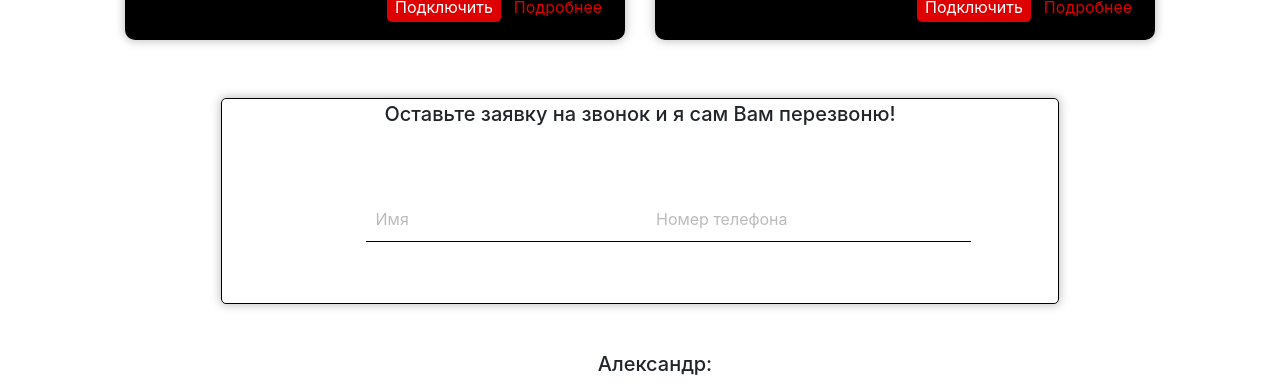
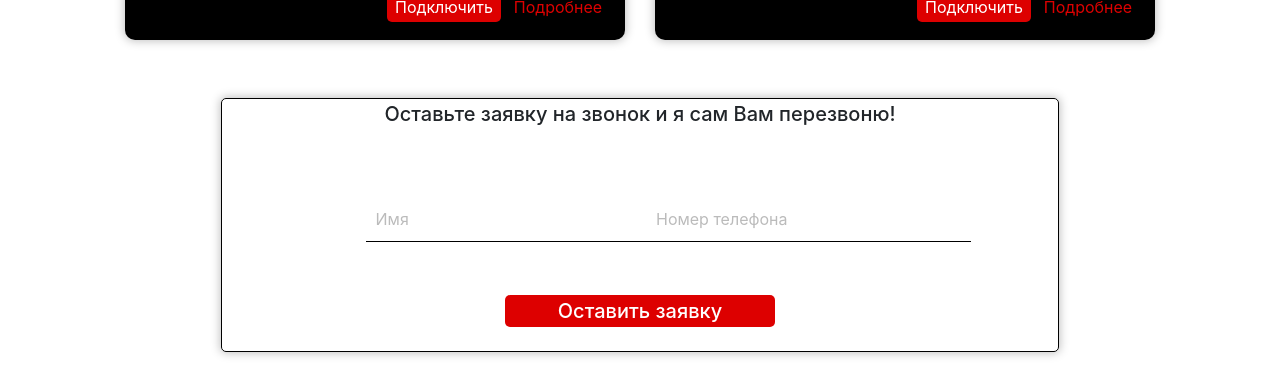
Before and after one commit to babo4ka/sanya_mts, a React (Create React App) app: page / in a window 1280 px wide. Shown: the part 905-1294 px from the top of the page. Built offline with nearby package versions, Linux system fonts and the light colour scheme.

Commit message:
16:19 25.03.2022

```diff
--- a/src/components/CallRequest.jsx
+++ b/src/components/CallRequest.jsx
@@ -3,95 +3,87 @@ import $ from 'jquery'
 import { useEffect } from 'react'
 const CallRequest = () =>{
 
+    const bigStyles = {
+        normal_margin:'0px 0px 5px 1px',
+        float_margin:'-15px 0px 0px 1px',
+        top:0,
+        left:0
+    }
+
+    let littleStyles = {
+        normal_margin_l: -$('.input_field, .input_holder label').width()/2,
+        normal_margin_t: -$('.input_field, .input_holder label').height()/2,
+        float_margin_l: -$('.input_field, .input_holder label').width()/2,
+        float_margin_t: -$('.input_field, .input_holder label').height()/2 - 15,
+        top:'50%',
+        left:'50%'
+    }
+
+    const setFloatStyles = (i)=>{
+        if($(window).width()>991){
+            $(`#input_holder_${i} label`).css('margin', bigStyles.float_margin)
+            $(`#input_holder_${i} label`).css('top', bigStyles.top)
+            $(`#input_holder_${i} label`).css('left', bigStyles.left)
+        }else{
+            $(`#input_holder_${i} label`).css('margin-left', littleStyles.float_margin_l)
+            $(`#input_holder_${i} label`).css('margin-top', littleStyles.float_margin_t)
+            $(`#input_holder_${i} label`).css('top', littleStyles.top)
+            $(`#input_holder_${i} label`).css('left', littleStyles.left)
+        }
+    }
+
+    const setNormalStyles = (i)=>{
+        if($(window).width()>991){
+            $(`.input_field, #input_holder_${i} label`).css('margin', bigStyles.normal_margin)
+            $(`.input_field, #input_holder_${i} label`).css('top', bigStyles.top)
+            $(`.input_field, #input_holder_${i} label`).css('left', bigStyles.left)
+        }else{
+            $(`.input_field, #input_holder_${i} label`).css('margin-left', littleStyles.normal_margin_l)
+            $(`.input_field, #input_holder_${i} label`).css('margin-top', littleStyles.normal_margin_t)
+            $(`.input_field, #input_holder_${i} label`).css('top', littleStyles.top)
+            $(`.input_field, #input_holder_${i} label`).css('left', littleStyles.left)
+        }
+    }
+
     useEffect(async ()=>{
         for(let i=1; i<=2;i++){
-        $(`#input_field_${i}`).focus(()=>{
-            if($(window).width()>991){
-                $(`#input_holder_${i} label`).css('margin', '-15px 0px 0px 1px')
-                $(`#input_holder_${i} label`).css('top', '0')
-                $(`#input_holder_${i} label`).css('left', '0')
-            }else{
-                $(`#input_holder_${i} label`).css('margin-left', -$('.input_field, .input_holder label').width()/2)
-                $(`#input_holder_${i} label`).css('margin-top', -$('.input_field, .input_holder label').height()/2 - 15)
-                $(`#input_holder_${i} label`).css('top', '50%')
-                $(`#input_holder_${i} label`).css('left', '50%')
+            $(`#input_field_${i}`).focus(()=>{
+                setFloatStyles(i);
+            })
+
+            $(`#input_field_${i}`).focusout(()=>{
+                if($(`#input_field_${i}`).val() !== ''){
+                    setFloatStyles(i);
+                }else{
+                    setNormalStyles(i);
+                }
+            })
+    }
+
+        $(window).resize(()=>{
+            littleStyles.normal_margin_l = -$('.input_field, .input_holder label').width()/2;
+            littleStyles.normal_margin_t = -$('.input_field, .input_holder label').height()/2;
+
+            littleStyles.float_margin_l = -$('.input_field, .input_holder label').width()/2;
+            littleStyles.float_margin_t = -$('.input_field, .input_holder label').height()/2 - 15;
+
+
+            for(let i=1;i<=2;i++){
+                if($(`#input_field_${i}`).val() !== ''){
+                    setFloatStyles(i)
+                }else{
+                    setNormalStyles(i)
+                }
             }
 
         })
 
-        $(`#input_field_${i}`).focusout(()=>{
-            if($(`#input_field_${i}`).val() !== ''){
-                if($(window).width()>991){
-                    $(`#input_holder_${i} label`).css('margin', '-15px 0px 0px 1px')
-                    $(`#input_holder_${i} label`).css('top', '0')
-                    $(`#input_holder_${i} label`).css('left', '0')
-                }else{
-                    $(`#input_holder_${i} label`).css('margin-left', -$('.input_field, .input_holder label').width()/2)
-                    $(`#input_holder_${i} label`).css('margin-top', -$('.input_field, .input_holder label').height()/2 - 15)
-                    $(`#input_holder_${i} label`).css('top', '50%')
-                    $(`#input_holder_${i} label`).css('left', '50%')
-                }
-            }else{
-                if($(window).width()>991){
-                    $(`#input_holder_${i} label`).css('margin', ' 0px 0px 5px 1px')
-                    $(`#input_holder_${i} label`).css('top', '0')
-                    $(`#input_holder_${i} label`).css('left', '0')
-                }else{
-                    $(`#input_field_${i}, #input_holder_${i} label`)
-                    .css('margin-left', -$(`#input_field_${i}, #input_holder_${i} label`).width()/2)
+        $(window).ready(()=>{
+            littleStyles.normal_margin_l = -$('.input_field, .input_holder label').width()/2;
+            littleStyles.normal_margin_t = -$('.input_field, .input_holder label').height()/2;
 
-                    $(`#input_field_${i}, #input_holder_${i} label`)
-                    .css('margin-top', -$(`#input_field_${i}, #input_holder_${i} label`).height()/2)
-
-                    $(`#input_field_${i}, #input_holder_${i} label`).css('left', '50%')
-                    $(`#input_field_${i}, #input_holder_${i} label`).css('top', '50%')
-                }
-            }
-        })
-
-
-
-
-    }
-
-        $(window).resize(()=>{
-            for(let i=1;i<=2;i++){
-                console.log($(`#input_field_${i}`).val())
-                if($(`#input_field_${i}`).val() !== ''){
-                    if($(window).width()>991){
-                        $(`#input_holder_${i} label`).css('margin', '-15px 0px 0px 1px')
-                        $(`#input_holder_${i} label`).css('top', '0')
-                        $(`#input_holder_${i} label`).css('left', '0')
-                    }else{
-                        $(`#input_holder_${i} label`).css('margin-left', -$('.input_field, .input_holder label').width()/2)
-                        $(`#input_holder_${i} label`).css('margin-top', -$('.input_field, .input_holder label').height()/2 - 15)
-                        $(`#input_holder_${i} label`).css('top', '50%')
-                        $(`#input_holder_${i} label`).css('left', '50%')
-                    }
-                }else{
-                    if($(window).width()<=991){
-
-                        $('.input_field, .input_holder label')
-                        .css('margin-left', -$('.input_field, .input_holder label').width()/2)
-
-                        $('.input_field, .input_holder label')
-                        .css('margin-top', -$('.input_field, .input_holder label').height()/2)
-
-                        $('.input_field, .input_holder label').css('left', '50%')
-                        $('.input_field, .input_holder label').css('top', '50%')
-                    }else{
-                        $('.input_field, .input_holder label').css('margin', '0px 0px 5px 1px')
-
-                        $('.input_field, .input_holder label').css('left', '0')
-                        $('.input_field, .input_holder label').css('top', '0')
-                    }
-                }
-            }
-
-
-        })
-
-        $(window).ready(()=>{
+            littleStyles.float_margin_l = -$('.input_field, .input_holder label').width()/2;
+            littleStyles.float_margin_t = -$('.input_field, .input_holder label').height()/2 - 15;
 
             if($(window).width()<=991){
                 $('.input_field, .input_holder label')
@@ -112,15 +104,15 @@ const CallRequest = () =>{
             }
         })
 
+    }, [])
 
-    }, [])
-    //console.log($('.input_field, .input_holder label').height())
     return(
         <div className="call_request_holder mt-5 container pb-2 col-md-8">
             <div className="row justify-content-center">
                 <span className="request_text">Оставьте заявку на звонок и я сам Вам перезвоню!</span>
 
-                <form action="" className="row justify-content-center mt-5 pb-5">
+                <form action="" className="row justify-content-center mt-5 pb-3">
+
                     <div id="input_holder_1" className="col-lg-4 input_holder">
                         <input className="input_field" id="input_field_1" type="text" placeholder='Имя'></input>
                         <label htmlFor="input_field_1">Имя</label>
@@ -130,6 +122,8 @@ const CallRequest = () =>{
                         <input className="input_field" id="input_field_2" type="text" placeholder='Номер телефона'></input>
                         <label htmlFor="input_field_2">Номер телефона</label>
                     </div>
+
+                    <button className='col-md-4 col-8 mt-5 request_btn'>Оставить заявку</button>
                 </form>
 
             </div>
--- a/src/components/CallRequest.scss
+++ b/src/components/CallRequest.scss
@@ -27,10 +27,10 @@
 }
 
 .input_field:focus{
-    box-shadow: 0px 0px 10px 1px rgba(0, 0, 0, 0.25);
+    // box-shadow: 0px 0px 10px 1px rgba(0, 0, 0, 0.25);
     outline: none;
-    border-radius: 0.25rem;
-    border: 1px solid rgb(68, 186, 255);
+    // border-radius: 0.25rem;
+    // border: 1px solid rgb(68, 186, 255);
 }
 
 .input_holder label{
@@ -61,3 +61,16 @@
     font-size: 12px;
     margin: -15px 0px 0px 1px;
 }
+
+.request_btn{
+    border: none;
+    background-color: #DD0000;
+    color: white;
+    font-weight: 500;
+    font-size: 20px;
+    border-radius: 5px;
+}
+
+.request_btn:hover{
+    background-color: #ec4141;
+}
```
